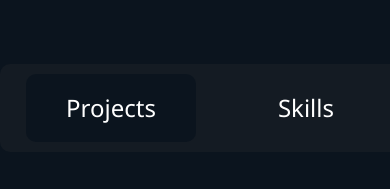
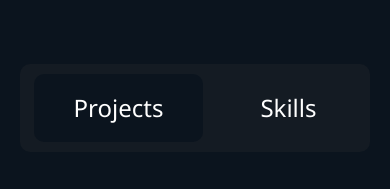
Before and after one commit to MohamedAbdelhakem17/portfolio, a plain HTML site: page index.html in a window 390 px wide. Shown: the part 524-713 px from the top of the page. Drawn offline with nearby package versions, Linux system fonts and the light colour scheme.

Commit message:
Update main.css

```diff
--- a/css/main.css
+++ b/css/main.css
@@ -300,4 +300,6 @@ a {
     width: 90%;
     margin: 0 auto 20px
   }
+  .content .select-option {
+    width: 350px; }
 }
```
